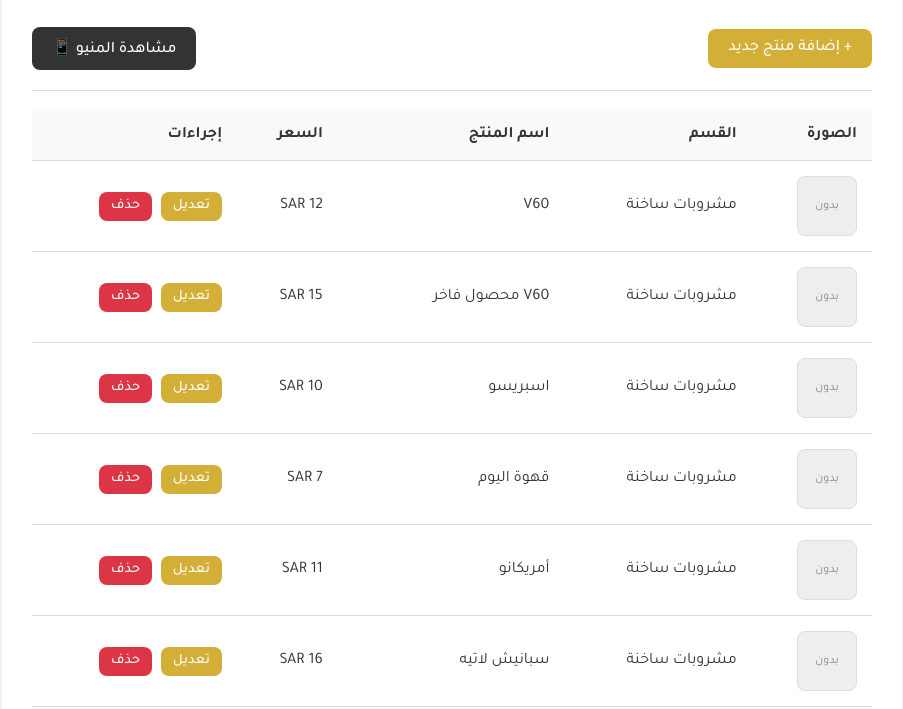
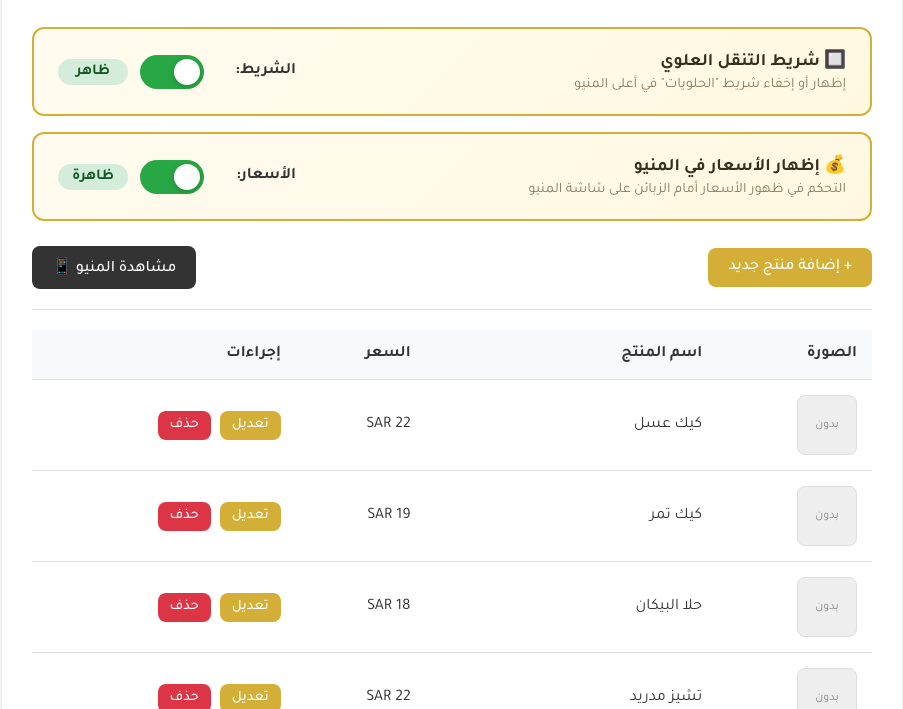
Before and after one commit to Goldenblank-lang/Go, a plain HTML site: page admin.html in a window 1280 px wide. Shown: the part 91-800 px from the top of the page, without its empty margins (188-1091 px from the left). Drawn offline with Linux system fonts and the light colour scheme.

Commit message:
Add files via upload

```diff
--- a/admin.html
+++ b/admin.html
@@ -15,6 +15,7 @@
             --danger: #dc3545;
             --white: #ffffff;
             --border: #ddd;
+            --success: #28a745;
         }
 
         * { box-sizing: border-box; margin: 0; padding: 0; font-family: 'Tajawal', sans-serif; }
@@ -39,6 +40,8 @@
             margin-bottom: 20px;
             padding-bottom: 20px;
             border-bottom: 1px solid var(--border);
+            flex-wrap: wrap;
+            gap: 12px;
         }
 
         .btn {
@@ -55,6 +58,96 @@
         .btn-primary:hover { background: var(--primary-hover); }
         .btn-danger { background: var(--danger); color: var(--white); padding: 6px 12px; font-size: 0.9rem; }
 
+        /* ===== بطاقة إعداد الأسعار ===== */
+        .price-toggle-card {
+            background: linear-gradient(135deg, #fffbef 0%, #fff8e1 100%);
+            border: 2px solid var(--primary);
+            border-radius: 12px;
+            padding: 20px 24px;
+            margin-bottom: 25px;
+            display: flex;
+            align-items: center;
+            justify-content: space-between;
+            gap: 16px;
+            flex-wrap: wrap;
+        }
+
+        .price-toggle-info h3 {
+            font-size: 1.1rem;
+            color: #3A2E1E;
+            margin-bottom: 4px;
+        }
+
+        .price-toggle-info p {
+            font-size: 0.9rem;
+            color: #8C7B5E;
+        }
+
+        /* مفتاح التبديل */
+        .toggle-wrapper {
+            display: flex;
+            align-items: center;
+            gap: 12px;
+        }
+
+        .toggle-label {
+            font-size: 1rem;
+            font-weight: 600;
+            color: var(--text-color);
+            min-width: 80px;
+        }
+
+        .toggle-switch {
+            position: relative;
+            width: 64px;
+            height: 34px;
+            cursor: pointer;
+        }
+
+        .toggle-switch input { opacity: 0; width: 0; height: 0; }
+
+        .toggle-slider {
+            position: absolute;
+            inset: 0;
+            background: #ccc;
+            border-radius: 34px;
+            transition: 0.35s;
+        }
+
+        .toggle-slider::before {
+            content: '';
+            position: absolute;
+            height: 26px;
+            width: 26px;
+            left: 4px;
+            bottom: 4px;
+            background: white;
+            border-radius: 50%;
+            transition: 0.35s;
+            box-shadow: 0 2px 6px rgba(0,0,0,0.2);
+        }
+
+        .toggle-switch input:checked + .toggle-slider {
+            background: var(--success);
+        }
+
+        .toggle-switch input:checked + .toggle-slider::before {
+            transform: translateX(30px);
+        }
+
+        .toggle-status {
+            font-size: 0.95rem;
+            font-weight: 700;
+            min-width: 70px;
+            padding: 4px 12px;
+            border-radius: 20px;
+            text-align: center;
+        }
+
+        .toggle-status.on { background: #d4edda; color: #155724; }
+        .toggle-status.off { background: #f8d7da; color: #721c24; }
+
+        /* ===== الجدول ===== */
         .form-group { margin-bottom: 15px; }
         .form-group label { display: block; margin-bottom: 8px; font-weight: 600; }
         .form-control { width: 100%; padding: 10px; border: 1px solid var(--border); border-radius: 6px; font-size: 1rem; }
@@ -102,6 +195,38 @@
 <div class="container">
     <h1>لوحة تحكم المنيو — Golden Blank</h1>
 
+    <!-- ===== بطاقة إظهار/إخفاء الشريط العلوي ===== -->
+    <div class="price-toggle-card" style="margin-bottom:16px;">
+        <div class="price-toggle-info">
+            <h3>🔲 شريط التنقل العلوي</h3>
+            <p>إظهار أو إخفاء شريط "الحلويات" في أعلى المنيو</p>
+        </div>
+        <div class="toggle-wrapper">
+            <span class="toggle-label">الشريط:</span>
+            <label class="toggle-switch">
+                <input type="checkbox" id="navToggle" onchange="toggleNav(this.checked)">
+                <span class="toggle-slider"></span>
+            </label>
+            <span class="toggle-status" id="navToggleStatus">...</span>
+        </div>
+    </div>
+
+    <!-- ===== بطاقة إظهار/إخفاء الأسعار ===== -->
+    <div class="price-toggle-card">
+        <div class="price-toggle-info">
+            <h3>💰 إظهار الأسعار في المنيو</h3>
+            <p>التحكم في ظهور الأسعار أمام الزبائن على شاشة المنيو</p>
+        </div>
+        <div class="toggle-wrapper">
+            <span class="toggle-label">الأسعار:</span>
+            <label class="toggle-switch">
+                <input type="checkbox" id="priceToggle" onchange="togglePrices(this.checked)">
+                <span class="toggle-slider"></span>
+            </label>
+            <span class="toggle-status" id="toggleStatus">...</span>
+        </div>
+    </div>
+
     <div class="header-actions">
         <button class="btn btn-primary" onclick="openModal()">+ إضافة منتج جديد</button>
         <a href="./index.html" class="btn" style="background:#333;color:#fff;text-decoration:none;" target="_blank">مشاهدة المنيو 📱</a>
@@ -111,7 +236,6 @@
         <thead>
             <tr>
                 <th>الصورة</th>
-                <th>القسم</th>
                 <th>اسم المنتج</th>
                 <th>السعر</th>
                 <th>إجراءات</th>
@@ -138,23 +262,17 @@
             <input type="file" id="imageInput" accept="image/*" style="display:none;" onchange="handleImage(event)">
         </div>
 
-        <div class="form-group">
-            <label>القسم</label>
-            <select id="itemCategory" class="form-control">
-                <option value="hot-drinks">المشروبات الساخنة</option>
-                <option value="cold-drinks">المشروبات الباردة</option>
-                <option value="sweets">الحلويات</option>
-            </select>
-        </div>
+        <!-- القسم ثابت: حلويات فقط -->
+        <input type="hidden" id="itemCategory" value="sweets">
 
         <div class="form-group">
             <label>اسم المنتج</label>
-            <input type="text" id="itemName" class="form-control" placeholder="مثال: ماتشا">
+            <input type="text" id="itemName" class="form-control" placeholder="مثال: كيك عسل">
         </div>
 
         <div class="form-group">
             <label>السعر (مع العملة)</label>
-            <input type="text" id="itemPrice" class="form-control" placeholder="مثال: 28 SAR">
+            <input type="text" id="itemPrice" class="form-control" placeholder="مثال: 22 SAR">
         </div>
 
         <button onclick="saveItem()" class="btn btn-primary" style="width:100%;margin-top:10px;">حفظ المنتج</button>
@@ -168,6 +286,7 @@
     const DB_NAME = 'GoldenBlankDB';
     const DB_VERSION = 1;
     const STORE_NAME = 'menuItems';
+    const SETTINGS_STORE = 'settings';
 
     function openDB() {
         return new Promise((resolve, reject) => {
@@ -176,6 +295,9 @@
                 const db = e.target.result;
                 if (!db.objectStoreNames.contains(STORE_NAME)) {
                     db.createObjectStore(STORE_NAME, { keyPath: 'id' });
+                }
+                if (!db.objectStoreNames.contains(SETTINGS_STORE)) {
+                    db.createObjectStore(SETTINGS_STORE, { keyPath: 'key' });
                 }
             };
             req.onsuccess = e => resolve(e.target.result);
@@ -220,30 +342,28 @@
         });
     }
 
-    // ===== البيانات الافتراضية =====
+    function getSetting(db, key) {
+        return new Promise((resolve) => {
+            try {
+                const tx = db.transaction(SETTINGS_STORE, 'readonly');
+                const req = tx.objectStore(SETTINGS_STORE).get(key);
+                req.onsuccess = e => resolve(e.target.result ? e.target.result.value : null);
+                req.onerror = () => resolve(null);
+            } catch(e) { resolve(null); }
+        });
+    }
+
+    function saveSetting(db, key, value) {
+        return new Promise((resolve, reject) => {
+            const tx = db.transaction(SETTINGS_STORE, 'readwrite');
+            tx.objectStore(SETTINGS_STORE).put({ key, value });
+            tx.oncomplete = resolve;
+            tx.onerror = e => reject(e.target.error);
+        });
+    }
+
+    // ===== البيانات الافتراضية (حلويات فقط) =====
     const defaultItems = [
-        { id: 101, category: 'hot-drinks', name: 'V60', price: '12 SAR', image: '' },
-        { id: 102, category: 'hot-drinks', name: 'V60 محصول فاخر', price: '15 SAR', image: '' },
-        { id: 103, category: 'hot-drinks', name: 'اسبريسو', price: '10 SAR', image: '' },
-        { id: 104, category: 'hot-drinks', name: 'قهوة اليوم', price: '7 SAR', image: '' },
-        { id: 105, category: 'hot-drinks', name: 'أمريكانو', price: '11 SAR', image: '' },
-        { id: 106, category: 'hot-drinks', name: 'سبانيش لاتيه', price: '16 SAR', image: '' },
-        { id: 107, category: 'hot-drinks', name: 'فلات وايت', price: '14 SAR', image: '' },
-        { id: 108, category: 'hot-drinks', name: 'كورتادو', price: '13 SAR', image: '' },
-        { id: 109, category: 'hot-drinks', name: 'كابتشينو', price: '14 SAR', image: '' },
-        { id: 110, category: 'hot-drinks', name: 'قهوة تركية', price: '10 SAR', image: '' },
-        { id: 111, category: 'hot-drinks', name: 'قهوة سعوديه كوب', price: '8 SAR', image: '' },
-        { id: 112, category: 'hot-drinks', name: 'قهوة سعودية دله', price: '25 SAR', image: '' },
-        { id: 201, category: 'cold-drinks', name: 'V60', price: '14 SAR', image: '' },
-        { id: 202, category: 'cold-drinks', name: 'V60 محصول فاخر', price: '16 SAR', image: '' },
-        { id: 203, category: 'cold-drinks', name: 'قهوة اليوم', price: '8 SAR', image: '' },
-        { id: 204, category: 'cold-drinks', name: 'أمريكانو', price: '12 SAR', image: '' },
-        { id: 205, category: 'cold-drinks', name: 'ايس سبانيش لاتيه', price: '16 SAR', image: '' },
-        { id: 206, category: 'cold-drinks', name: 'ايس لاتيه', price: '15 SAR', image: '' },
-        { id: 207, category: 'cold-drinks', name: 'الفريدو', price: '13 SAR', image: '' },
-        { id: 208, category: 'cold-drinks', name: 'موهيتو', price: '16 SAR', image: '' },
-        { id: 209, category: 'cold-drinks', name: 'كركديه', price: '14 SAR', image: '' },
-        { id: 210, category: 'cold-drinks', name: 'ماتشا', price: '15 SAR', image: '' },
         { id: 301, category: 'sweets', name: 'كيك عسل', price: '22 SAR', image: '' },
         { id: 302, category: 'sweets', name: 'كيك تمر', price: '19 SAR', image: '' },
         { id: 303, category: 'sweets', name: 'حلا البيكان', price: '18 SAR', image: '' },
@@ -255,22 +375,57 @@
         { id: 402, category: 'sweets', name: 'اضافة شت اسبريسو', price: '10 SAR', image: '' }
     ];
 
-    const categoryNames = {
-        'hot-drinks': 'مشروبات ساخنة',
-        'cold-drinks': 'مشروبات باردة',
-        'sweets': 'حلويات'
-    };
-
     let db;
     let menuItems = [];
     let editingId = null;
     let currentImageBase64 = '';
 
-    // ===== عرض الجدول =====
+    // ===== تبديل إظهار/إخفاء الشريط العلوي =====
+    async function toggleNav(checked) {
+        await saveSetting(db, 'showNav', checked);
+        updateNavToggleUI(checked);
+        showToast(checked ? '✅ الشريط ظاهر الآن' : '🙈 الشريط مخفي الآن');
+    }
+
+    function updateNavToggleUI(show) {
+        const status = document.getElementById('navToggleStatus');
+        const toggle = document.getElementById('navToggle');
+        toggle.checked = show;
+        if (show) {
+            status.textContent = 'ظاهر';
+            status.className = 'toggle-status on';
+        } else {
+            status.textContent = 'مخفي';
+            status.className = 'toggle-status off';
+        }
+    }
+
+    // ===== تبديل إظهار/إخفاء الأسعار =====
+    async function togglePrices(checked) {
+        await saveSetting(db, 'showPrices', checked);
+        updateToggleUI(checked);
+        showToast(checked ? '✅ الأسعار ظاهرة الآن' : '🙈 الأسعار مخفية الآن');
+    }
+
+    function updateToggleUI(show) {
+        const status = document.getElementById('toggleStatus');
+        const toggle = document.getElementById('priceToggle');
+        toggle.checked = show;
+        if (show) {
+            status.textContent = 'ظاهرة';
+            status.className = 'toggle-status on';
+        } else {
+            status.textContent = 'مخفية';
+            status.className = 'toggle-status off';
+        }
+    }
+
+    // ===== عرض الجدول (حلويات فقط) =====
     function renderTable() {
         const tbody = document.querySelector('#itemsTable tbody');
         tbody.innerHTML = '';
-        menuItems.forEach(item => {
+        const sweetsItems = menuItems.filter(i => i.category === 'sweets');
+        sweetsItems.forEach(item => {
             const tr = document.createElement('tr');
             tr.innerHTML = `
                 <td>
@@ -278,7 +433,6 @@
                         ? `<img src="${item.image}" class="item-img">`
                         : `<div class="item-img" style="display:flex;justify-content:center;align-items:center;background:#eee;color:#888;font-size:12px;">بدون</div>`}
                 </td>
-                <td>${categoryNames[item.category] || item.category}</td>
                 <td>${item.name}</td>
                 <td>${item.price}</td>
                 <td>
@@ -295,7 +449,6 @@
         editingId = null;
         currentImageBase64 = '';
         document.getElementById('modalTitle').innerText = 'إضافة منتج';
-        document.getElementById('itemCategory').value = 'hot-drinks';
         document.getElementById('itemName').value = '';
         document.getElementById('itemPrice').value = '';
         document.getElementById('previewImg').style.display = 'none';
@@ -311,7 +464,6 @@
         editingId = id;
         currentImageBase64 = item.image || '';
         document.getElementById('modalTitle').innerText = 'تعديل منتج';
-        document.getElementById('itemCategory').value = item.category;
         document.getElementById('itemName').value = item.name;
         document.getElementById('itemPrice').value = item.price;
         if (item.image) {
@@ -332,13 +484,12 @@
     async function saveItem() {
         const name = document.getElementById('itemName').value.trim();
         const price = document.getElementById('itemPrice').value.trim();
-        const category = document.getElementById('itemCategory').value;
 
         if (!name || !price) { showToast('يرجى ملء جميع الحقول'); return; }
 
         const itemData = {
             id: editingId !== null ? editingId : Date.now(),
-            category,
+            category: 'sweets',
             name,
             price,
             image: currentImageBase64
@@ -400,7 +551,6 @@
         setTimeout(() => toast.classList.remove('show'), 2500);
     }
 
-    // ===== إغلاق النافذة عند الضغط خارجها =====
     window.onclick = e => {
         if (e.target === document.getElementById('addModal')) closeModal();
     };
@@ -409,10 +559,30 @@
     (async () => {
         db = await openDB();
         menuItems = await getAllItems(db);
-        if (!menuItems || menuItems.length < 20) {
+
+        const sweetsOnly = menuItems ? menuItems.filter(i => i.category === 'sweets') : [];
+        if (!sweetsOnly || sweetsOnly.length === 0) {
             await putAllItems(db, defaultItems);
             menuItems = defaultItems;
         }
+
+        // تحميل إعداد الشريط العلوي
+        const showNav = await getSetting(db, 'showNav');
+        const navVisible = (showNav === null) ? true : (showNav === true || showNav === 'true');
+        updateNavToggleUI(navVisible);
+        if (showNav === null) {
+            await saveSetting(db, 'showNav', true);
+        }
+
+        // تحميل إعداد الأسعار
+        const showPrices = await getSetting(db, 'showPrices');
+        // الافتراضي: ظاهرة (true) إذا لم يُحدد بعد
+        const pricesVisible = (showPrices === null) ? true : (showPrices === true || showPrices === 'true');
+        updateToggleUI(pricesVisible);
+        if (showPrices === null) {
+            await saveSetting(db, 'showPrices', true);
+        }
+
         renderTable();
     })();
 </script>
```
